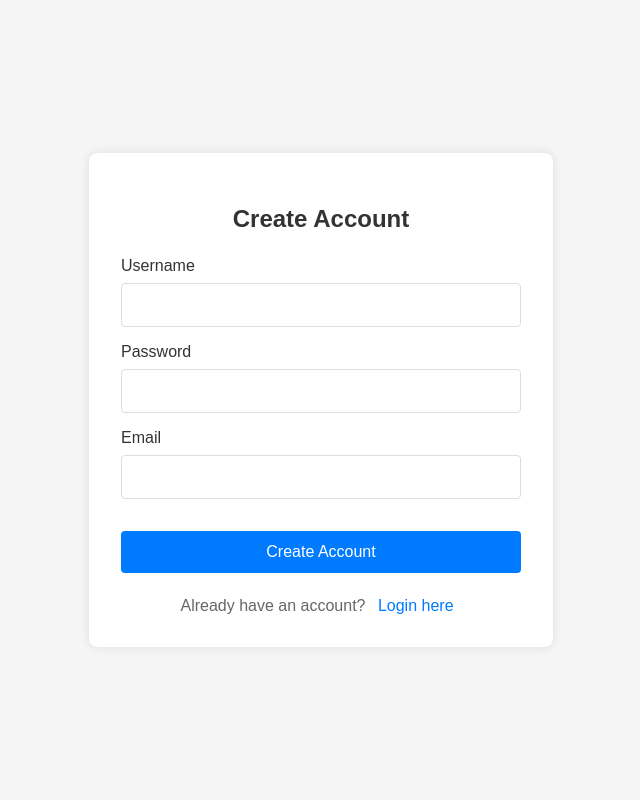
After one commit to IT131313/SistemInformasiGeografis, a Flask app: page /register in a window 1280 px wide. The commit adds this page. Shown: the whole page, without its empty margins (319-959 px from the left). Run offline with Flask 3, Linux system fonts and the light colour scheme; some libraries are stand-ins or nearby versions.

Commit message:
Merge Merge Merge part 2

```diff
--- a/app.py
+++ b/app.py
@@ -1,15 +1,36 @@
-from flask import Flask, render_template, jsonify, request
+from flask import Flask, render_template, jsonify, redirect, url_for, session, request, request
 import psycopg2
 from config import DATABASE_CONFIG
+from werkzeug.security import generate_password_hash, check_password_hash
+from flask_cors import CORS
+from flask_mail import Mail, Message
+from flask_jwt_extended import JWTManager, create_access_token
+from flask_bcrypt import Bcrypt
+import secrets
+import datetime
 
 app = Flask(__name__)
+CORS(app)
+app.secret_key = 'your_secret_key'  # Tambahkan secret key untuk sesi
 
+bcrypt = Bcrypt(app)
+jwt = JWTManager(app)
+mail = Mail(app)
+
+# Konfigurasi Email
+app.config['MAIL_SERVER'] = 'smtp.gmail.com'
+app.config['MAIL_PORT'] = 587
+app.config['MAIL_USE_TLS'] = True
+app.config['MAIL_USERNAME'] = 'ihsantriyadi13@gmail.com'
+app.config['MAIL_PASSWORD'] = 'dlie rvjs yizp dgdd'
+mail = Mail(app)
+
+# Fungsi untuk mendapatkan koneksi ke database
 def get_db_connection():
-    """Create and return a database connection"""
     return psycopg2.connect(**DATABASE_CONFIG)
 
+# Fungsi untuk mengambil GeoJSON dari database
 def fetch_geojson_from_db():
-    """Fetch GeoJSON data from database"""
     conn = get_db_connection()
     cursor = conn.cursor()
 
@@ -57,19 +78,26 @@ def fetch_geojson_from_db():
 
     cursor.execute(query)
     data = cursor.fetchone()[0]
-
     cursor.close()
     conn.close()
-
     return data
 
+# Rute utama
 @app.route('/')
+def home():
+    return redirect(url_for('index'))  # Arahkan ke halaman utama jika sudah login
+
+# Rute halaman utama (index)
+@app.route('/index')
 def index():
-    return render_template('index.html')
+    username = session.get('username')
+    return render_template('index.html', username=username)
 
+# Rute untuk GeoJSON data
 @app.route('/get_geojson_data')
 def get_geojson_data():
     try:
+        # Ambil data GeoJSON dari database
         geojson_data = fetch_geojson_from_db()
         return jsonify(geojson_data)
     except Exception as e:
@@ -179,5 +207,232 @@ def store_location():
         return jsonify({"message": "Location stored successfully"}), 200
     return jsonify({"error": "Invalid location data"}), 400
 
+
+# Rute untuk halaman registrasi
+@app.route('/register', methods=['GET', 'POST'])
+def register():
+    if request.method == 'POST':
+        data = request.get_json()
+        username = data.get('username')
+        password = data.get('password')
+        email = data.get('email')
+
+        hashed_password = generate_password_hash(password)
+
+        try:
+            conn = get_db_connection()
+            cursor = conn.cursor()
+
+            cursor.execute("""
+                INSERT INTO "user" (username, password, email)
+                VALUES (%s, %s, %s)
+            """, (username, hashed_password, email))
+
+            conn.commit()
+            cursor.close()
+            conn.close()
+
+            return jsonify({'message': 'Registration successful!'}), 201
+        except Exception as e:
+            print(f"Error: {e}")
+            return jsonify({'error': f"An error occurred: {str(e)}"}), 500
+
+    return render_template('register.html')
+
+# Rute untuk halaman login
+@app.route('/login', methods=['GET', 'POST'])
+def login():
+    if request.method == 'POST':
+        data = request.get_json()
+        username = data.get('username')
+        password = data.get('password')
+
+        try:
+            conn = get_db_connection()
+            cursor = conn.cursor()
+
+            cursor.execute('SELECT id, password, username FROM "user" WHERE username = %s', (username,))
+            user = cursor.fetchone()
+
+            if user and check_password_hash(user[1], password):
+                # Generate access token
+                access_token = create_access_token(identity={
+                    'user_id': user[0],
+                    'username': user[2]
+                })
+
+                # Simpan user_id ke dalam session
+                session['user_id'] = user[0]
+                session['username'] = user[2]
+                session['access_token'] = access_token
+
+                return jsonify({
+                    'status': 'success',
+                    'access_token': access_token,
+                    'message': 'Login successful',
+                    'redirect_url': '/index'
+                }), 200
+            else:
+                return jsonify({'error': 'Invalid username or password'}), 401
+
+        except Exception as e:
+            return jsonify({'error': str(e)}), 500
+        finally:
+            cursor.close()
+            conn.close()
+
+    return render_template('login.html')
+
+
+# Rute untuk forgot password
+@app.route('/forgot-password', methods=['POST'])
+def forgot_password():
+    data = request.get_json()
+    email = data.get('email')
+
+    if not email:
+        return jsonify({'error': 'Email is required'}), 400
+
+    try:
+        conn = get_db_connection()
+        cursor = conn.cursor()
+
+        # Cek apakah email ada di database
+        cursor.execute('SELECT id, username FROM "user" WHERE email = %s', (email,))
+        user = cursor.fetchone()
+
+        if not user:
+            return jsonify({'error': 'Email not found'}), 404
+
+        # Generate token reset password
+        reset_token = secrets.token_urlsafe(32)
+        reset_token_expiry = datetime.datetime.now() + datetime.timedelta(hours=24)
+
+        # Simpan token di database
+        cursor.execute("""
+            UPDATE "user"
+            SET reset_token = %s, reset_token_expiry = %s
+            WHERE email = %s
+        """, (reset_token, reset_token_expiry, email))
+
+        conn.commit()
+
+        # Kirim email reset password
+        reset_url = f"http://localhost:5000/login?token={reset_token}"
+        msg = Message(
+            'Password Reset Request',
+            sender=app.config['MAIL_USERNAME'],
+            recipients=[email]
+        )
+        msg.body = f"""
+        Untuk mereset password Anda, klik link berikut:
+        {reset_url}
+
+        Link ini akan kadaluarsa dalam 24 jam.
+
+        Jika Anda tidak meminta reset password, abaikan email ini.
+        """
+
+        mail.send(msg)
+        return jsonify({'message': 'Password reset instructions sent to email'}), 200
+
+    except Exception as e:
+        if conn:
+            conn.rollback()
+        return jsonify({'error': str(e)}), 500
+
+    finally:
+        if cursor:
+            cursor.close()
+        if conn:
+            conn.close()
+
+# Route untuk reset password
+@app.route('/reset-password', methods=['POST'])
+def reset_password():
+    data = request.get_json()
+    token = data.get('token')
+    new_password = data.get('password')
+
+    if not all([token, new_password]):
+        return jsonify({'error': 'All fields are required'}), 400
+
+    try:
+        conn = get_db_connection()
+        cursor = conn.cursor()
+
+        # Cek validitas token
+        cursor.execute("""
+            SELECT id FROM "user"
+            WHERE reset_token = %s
+            AND reset_token_expiry > NOW()
+        """, (token,))
+        user = cursor.fetchone()
+
+        if not user:
+            return jsonify({'error': 'Invalid or expired reset token'}), 400
+
+        # Update password
+        hashed_password = generate_password_hash(new_password)
+        cursor.execute("""
+            UPDATE "user"
+            SET password = %s,
+                reset_token = NULL,
+                reset_token_expiry = NULL
+            WHERE id = %s
+        """, (hashed_password, user[0]))
+
+        conn.commit()
+        return jsonify({'message': 'Password has been reset successfully'}), 200
+
+    except Exception as e:
+        if conn:
+            conn.rollback()
+        return jsonify({'error': str(e)}), 500
+
+    finally:
+        if cursor:
+            cursor.close()
+        if conn:
+            conn.close()
+
+# Rute untuk logout
+@app.route('/logout')
+def logout():
+    # Hapus semua data session
+    session.clear()
+    return redirect(url_for('login'))
+
+@app.route('/add_location', methods=['POST'])
+def add_location():
+    data = request.get_json()
+    nama_objek = data.get('nama_objek')
+    jenis_objek = data.get('jenis_objek')
+    alamat = data.get('alamat')
+    deskripsi = data.get('deskripsi')
+    latitude = data.get('latitude')
+    longitude = data.get('longitude')
+
+    # Simpan ke database
+    if 'access_token' not in session:
+        return jsonify({'error': 'No Access Token'})
+    else:
+        try:
+            conn = get_db_connection()
+            cursor = conn.cursor()
+            cursor.execute(
+            '''
+                INSERT INTO locations (nama_objek, jenis_objek, alamat, deskripsi, latitude, longitude)
+                VALUES (%s, %s, %s, %s, %s, %s)
+            ''',
+                (nama_objek, jenis_objek, alamat, deskripsi, latitude, longitude)
+            )
+            conn.commit()
+            cursor.close()
+            conn.close()
+            return jsonify({'status': 'success', 'message': 'Data berhasil ditambahkan!'}), 200
+        except Exception as e:
+            return jsonify({'status': 'error', 'message': str(e)}), 500
+
 if __name__ == '__main__':
     app.run(debug=True)
--- /dev/null
+++ b/templates/register.html
@@ -0,0 +1,161 @@
+<!DOCTYPE html>
+<html lang="en">
+<head>
+    <meta charset="UTF-8">
+    <meta name="viewport" content="width=device-width, initial-scale=1.0">
+    <title>Register</title>
+    <style>
+        body {
+            font-family: Arial, sans-serif;
+            display: flex;
+            justify-content: center;
+            align-items: center;
+            height: 100vh;
+            margin: 0;
+            background-color: #f5f5f5;
+        }
+
+        .register-container {
+            background-color: white;
+            padding: 2rem;
+            border-radius: 8px;
+            box-shadow: 0 0 10px rgba(0,0,0,0.1);
+            width: 100%;
+            max-width: 400px;
+        }
+
+        .form-group {
+            margin-bottom: 1rem;
+        }
+
+        label {
+            display: block;
+            margin-bottom: 0.5rem;
+            color: #333;
+            font-weight: 500;
+        }
+
+        input {
+            width: 100%;
+            padding: 0.75rem;
+            border: 1px solid #ddd;
+            border-radius: 4px;
+            box-sizing: border-box;
+            font-size: 1rem;
+            transition: border-color 0.3s;
+        }
+
+        input:focus {
+            outline: none;
+            border-color: #007bff;
+            box-shadow: 0 0 0 2px rgba(0,123,255,0.25);
+        }
+
+        button {
+            width: 100%;
+            padding: 0.75rem;
+            background-color: #007bff;
+            color: white;
+            border: none;
+            border-radius: 4px;
+            cursor: pointer;
+            font-size: 1rem;
+            font-weight: 500;
+            transition: background-color 0.3s;
+            margin-top: 1rem;
+        }
+
+        button:hover {
+            background-color: #0056b3;
+        }
+
+        .links {
+            margin-top: 1.5rem;
+            text-align: center;
+            color: #666;
+        }
+
+        .links a {
+            color: #007bff;
+            text-decoration: none;
+            margin: 0 0.5rem;
+        }
+
+        .links a:hover {
+            text-decoration: underline;
+        }
+
+        h2 {
+            text-align: center;
+            color: #333;
+            margin-bottom: 1.5rem;
+        }
+
+        .error-message {
+            color: #dc3545;
+            background-color: #fff;
+            padding: 0.75rem;
+            border-radius: 4px;
+            margin-bottom: 1rem;
+            display: none;
+            text-align: center;
+        }
+    </style>
+</head>
+<body>
+    <div class="register-container">
+        <h2>Create Account</h2>
+        <div id="error-message" class="error-message"></div>
+        <form onsubmit="register(event)">
+            <div class="form-group">
+                <label for="username">Username</label>
+                <input type="text" id="username" required>
+            </div>
+            <div class="form-group">
+                <label for="password">Password</label>
+                <input type="password" id="password" required>
+            </div>
+            <div class="form-group">
+                <label for="email">Email</label>
+                <input type="email" id="email" required>
+            </div>
+            <button type="submit">Create Account</button>
+            <div class="links">
+                Already have an account? <a href="/login">Login here</a>
+            </div>
+        </form>
+    </div>
+
+    <script>
+        async function register(event) {
+            event.preventDefault();
+            const errorMessage = document.getElementById('error-message');
+            const username = document.getElementById('username').value;
+            const password = document.getElementById('password').value;
+            const email = document.getElementById('email').value;
+
+            try {
+                const response = await fetch('http://localhost:5000/register', {
+                    method: 'POST',
+                    headers: { 'Content-Type': 'application/json' },
+                    body: JSON.stringify({ username, password, email }),
+                });
+
+                const data = await response.json();
+
+                if (response.ok) {
+                    alert('Registration successful!');
+                    window.location.href = '/login';
+                } else {
+                    errorMessage.style.display = 'block';
+                    errorMessage.textContent = data.error || 'Registration failed';
+                }
+            } catch (error) {
+                console.error('Error during registration:', error);
+                errorMessage.style.display = 'block';
+                errorMessage.textContent = 'An error occurred. Please try again.';
+            }
+        }
+    </script>
+</body>
+</html>
```
Also changed, not shown: requirements.txt (+8 -0 lines), static/css/style.css (+164 -0 lines), templates/login.html (added, +145 -0 lines).
